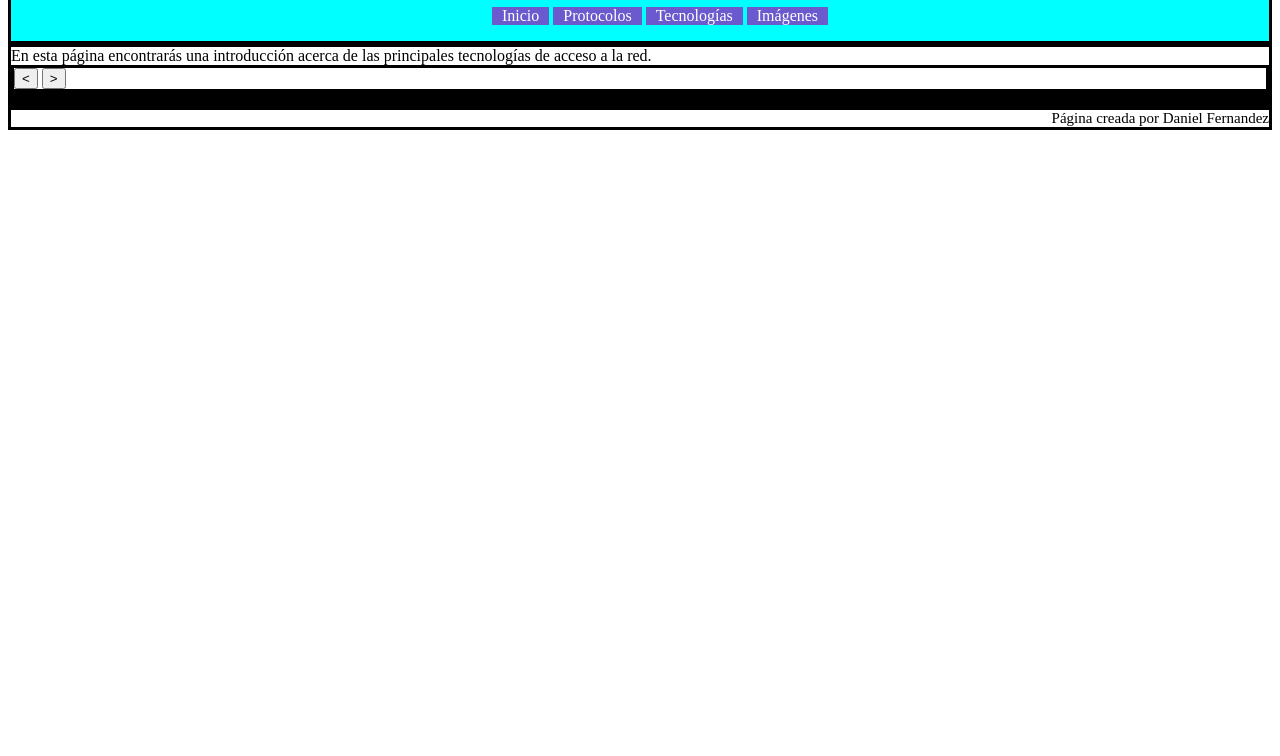
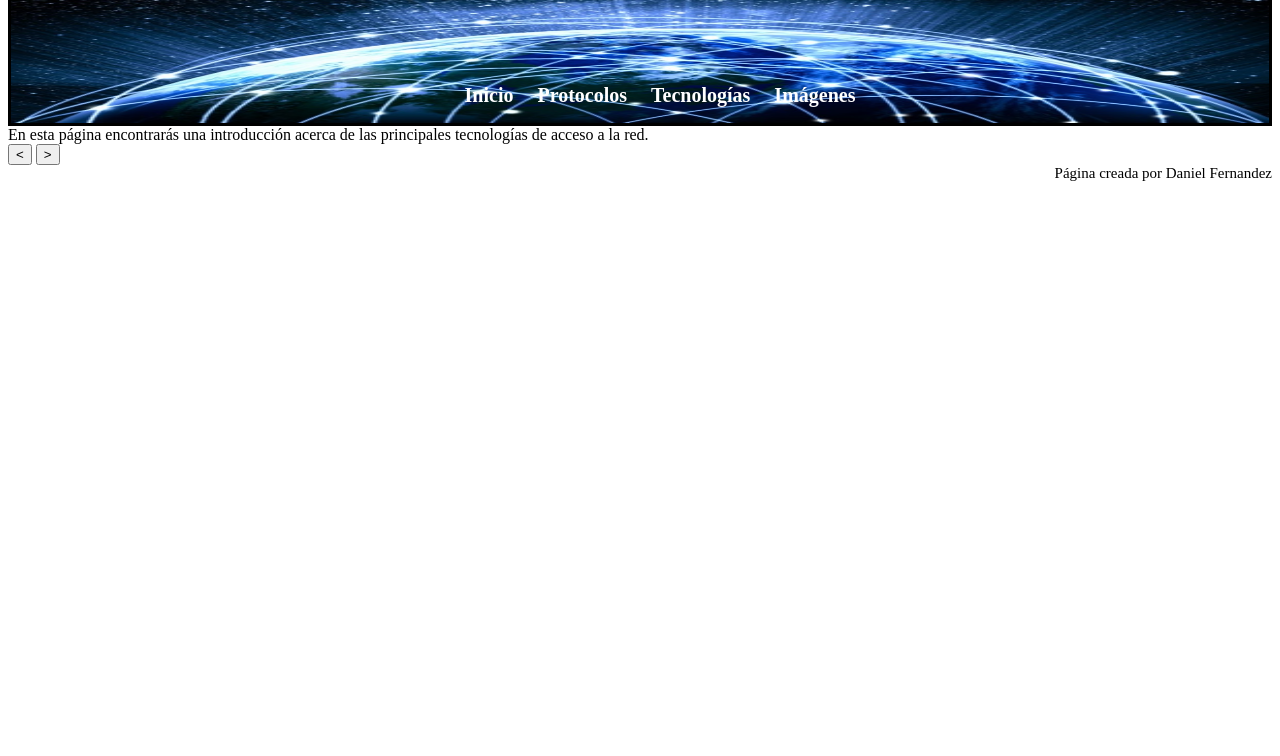
Before and after one commit to danielfdzperez/html, a plain HTML site: page pagina_2_tecnologias_acceso_red/index.html in a window 1280 px wide. Shown: the part 44-800 px from the top of the page. Drawn offline with Linux system fonts and the light colour scheme; a script that the page names is missing.

Commit message:
cabecera dinamica

```diff
--- a/pagina_2_tecnologias_acceso_red/css/general.css
+++ b/pagina_2_tecnologias_acceso_red/css/general.css
@@ -5,22 +5,32 @@
     border-style:solid;
     background-color:#FF0;
 }*/
-#pagina div{
+/*#pagina div{
     border-style:solid;
-}
+}*/
 #logo{
-    background-color:#FFF;
+    background-image: url("../images/logo.jpg");
+    height:8%;
+    background-size:200px 150px;
+    background-repeat:no-repeat;
 }
 #menu{
-    background-color:#00FFFF;
+    background-color: transparent;
     text-align: center;
     border-style:solid;
+    padding-top:8%;
 }
 
 #menu li{
     margin: 0px;
-    background-color:#6A5ACD;
+    /*background-color:#6A5ACD;*/
+    background-color: transparent;
+    /*background-image:url("../images/fondo3.jpg");*/
+    background-size:150px 50px;
+    background-repeat:no-repeat;
     list-style:none;
+    font-size: 20px;
+    font-weight:bold;
     display: inline-block;
 }
 #menu a{
@@ -30,7 +40,10 @@
 
 }
 #menu a:hover{
-    background-color:#5F9EA0;
+    background-image:url("../images/fondo.jpg");
+    background-size:150px 50px;
+    border-color:#000;
+    border-style:solid;
 }
 
 #menu div{
@@ -38,11 +51,13 @@
     visibility: hidden;
 }
 #menu div a{
-   background-color:#6A5ACD;
+    background-image:url("../images/fondo.jpg");
+    background-size:150px 50px;
+    background-repeat:no-repeat;
+
    display: block;
 }
 #pie_de_pagina{
   text-align:right;
   font-size:15px;
-
 }
--- a/pagina_2_tecnologias_acceso_red/index.html
+++ b/pagina_2_tecnologias_acceso_red/index.html
@@ -4,13 +4,13 @@
     <meta charset="UTF-8">
     <link rel="stylesheet" type="text/css" href="css/general.css">
     <script src="javascript/menu_desplegable.js"></script>
+    <script src="javascript/main.js"></script>
     <title>Tecnologias de acceso a la red</title>
 </head>
-<body>
+<body onload="redimensionar_logo()">
   <div id="pagina">
     <div id="logo">
-      LOGO
-    </div>
+
 
     <div id="menu">
       <ul>
@@ -38,6 +38,7 @@
 	</li>
       </ul>
     </div>
+    </div>
     <div id = "info">
         En esta página encontrarás una introducción acerca de las principales tecnologías de acceso a la red.
         <div id = "img_prueba">
--- /dev/null
+++ b/pagina_2_tecnologias_acceso_red/javascript/main.js
@@ -0,0 +1,11 @@
+window.onresize = redimensionar_logo;
+function redimensionar_logo(){
+   var ancho = window.innerWidth;
+   //var alto = window.innerHeight;
+   var alto = document.getElementById("logo").offsetHeight
+   var medida = ancho + "px" + " " + alto + "px"
+      // alert(medida)
+      // alert(document.getElementById("menu").offsetHeight)
+   document.getElementById("logo").style.backgroundSize = medida;
+   document.getElementById("logo").style.height = medida;
+}
```
Also changed, not shown: pagina_2_tecnologias_acceso_red/javascript/menu_desplegable.js (+15 -12 lines), pagina_2_tecnologias_acceso_red/images/boton.jpg (added), pagina_2_tecnologias_acceso_red/images/fondo.jpg (added), pagina_2_tecnologias_acceso_red/images/fondo3.jpg (added), pagina_2_tecnologias_acceso_red/images/logo.jpg (added).
